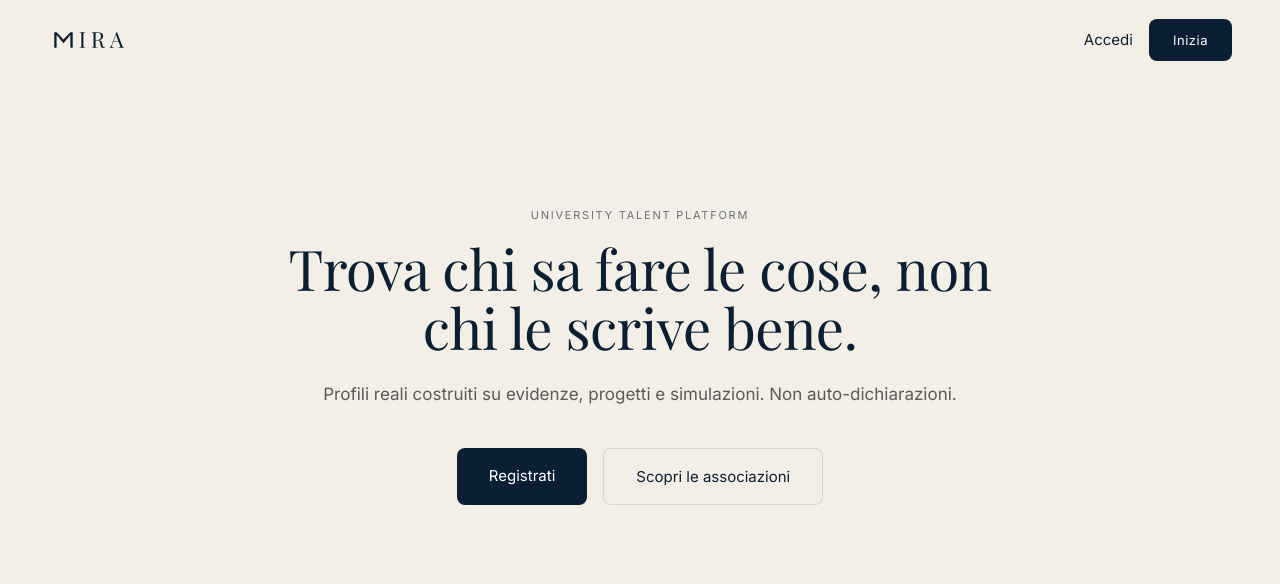
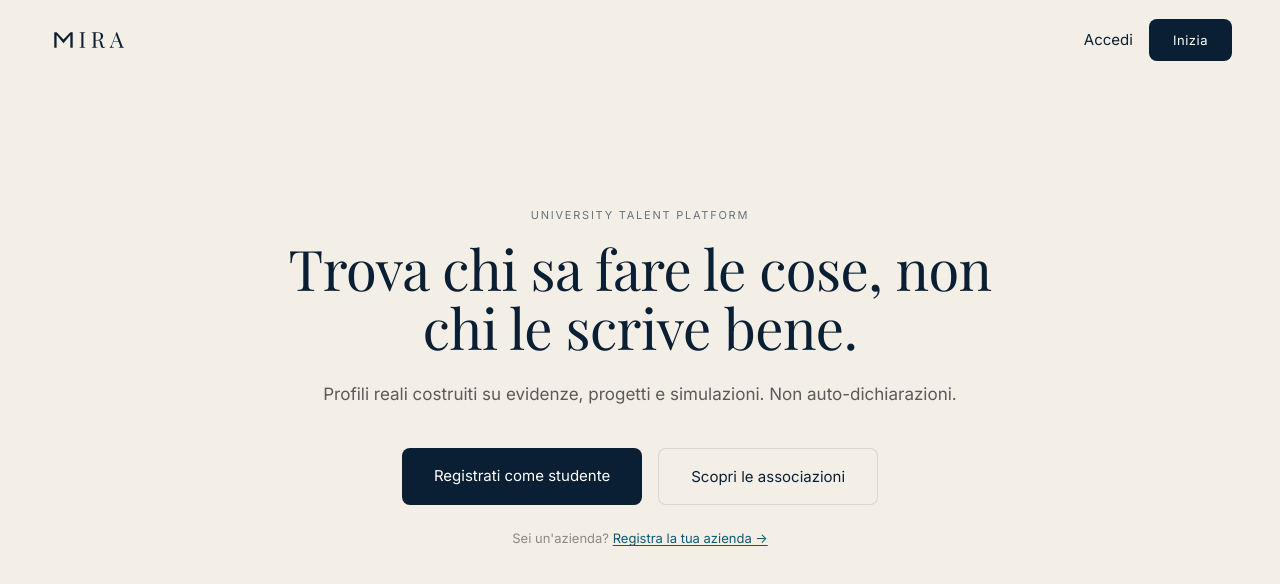
Before and after one commit to mirajob/MIRA, a Next.js app in the folder apps/web/: page / in a window 1280 px wide. Shown: the top 584 px of the page. Built offline with nearby package versions, Linux system fonts and the light colour scheme; no server answers.

Commit message:
feat: add company registration link to homepage
Co-Authored-By: Claude Sonnet 4.6 <noreply@anthropic.com>

```diff
--- a/apps/web/src/app/page.tsx
+++ b/apps/web/src/app/page.tsx
@@ -40,7 +40,7 @@ export default async function HomePage() {
             href="/signup"
             className="bg-navy text-white px-8 py-4 rounded-md text-body hover:bg-navy-700 transition-colors duration-100"
           >
-            Registrati
+            Registrati come studente
           </Link>
           <Link
             href="/associations"
@@ -49,6 +49,12 @@ export default async function HomePage() {
             Scopri le associazioni
           </Link>
         </div>
+        <p className="mt-6 text-body-sm text-ink-tertiary">
+          Sei un&apos;azienda?{" "}
+          <Link href="/aziende" className="text-petrol underline underline-offset-2 decoration-1 hover:text-petrol-700">
+            Registra la tua azienda →
+          </Link>
+        </p>
       </main>
     </div>
   );
```
